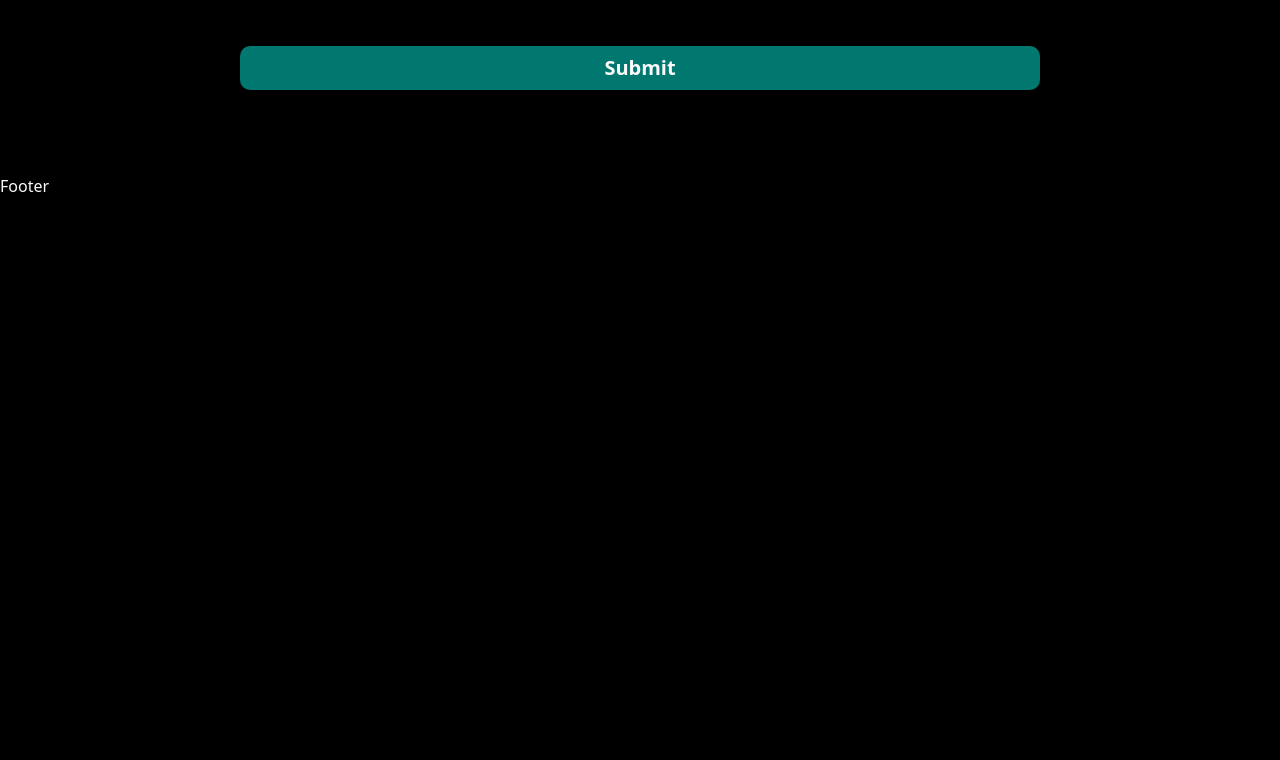
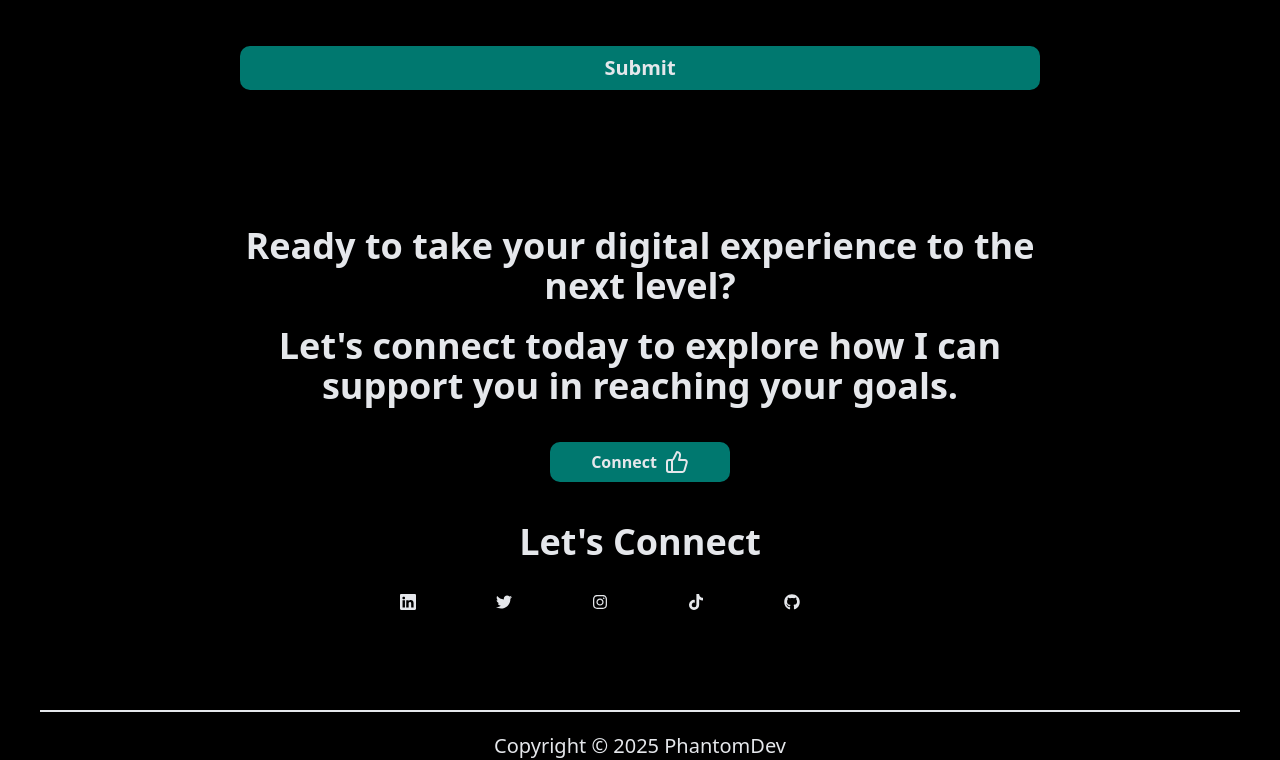
Before and after one commit to OlajuwonX/PDPortfolio, a React (Vite) app: page /contact in a window 1280 px wide. Shown: the part 734-1494 px from the top of the page. Before the commit the page ends 932 px from the top, so only its background shows below. Built offline with nearby package versions, Linux system fonts and the light colour scheme.

Commit message:
footer done

```diff
--- a/src/components/footer.tsx
+++ b/src/components/footer.tsx
@@ -1,7 +1,92 @@
+import {useNavigate} from "react-router-dom";
+import {ThumbsUp} from "lucide-react";
+import {BsLinkedin} from "react-icons/bs";
+import {FaGithub, FaInstagram, FaTiktok, FaTwitter} from "react-icons/fa6";
+import ScrollReveal from "./ui/scrollreveal";
 
 const Footer = () => {
+
+    const navigate = useNavigate();
+
     return (
-        <div className="mt-6">Footer</div>
+        <footer className="flex flex-col w-full text-center item-center justify-center gap-5 mt-8 pt-8 px-5 md:pt-10 md:px-12 lg:px-10 lg:pt-13 text-gray-800 dark:text-gray-200">
+            <ScrollReveal delay={0.1}>
+                <p className="text-2xl md:text-3xl text-center flex-wrap lg:text-4xl font-semibold lg:font-bold md:px-30 lg:px-50">Ready to take your digital experience to the next level?</p>
+            </ScrollReveal>
+            <ScrollReveal delay={0.2}>
+                <p className="text-2xl md:text-3xl  text-center flex-wrap lg:text-4xl font-semibold lg:font-bold md:px-30 lg:px-50">Let's connect today to explore how I can support you in reaching your goals.</p>
+            </ScrollReveal>
+
+            <ScrollReveal delay={0.3}>
+                <div className="flex flex-col items-center justify-center w-full mt-4">
+                    <button
+                        className="px-8 py-2 flex flex-row gap-2 text-center item-center justify-center rounded-lg w-[180px] bg-teal-700 font-semibold hover:bg-teal-600 hover:scale-110 cursor-pointer transition-all"
+                        onClick={() => navigate("/contact")}
+                    >
+                        <p className="text-center">Connect</p>
+                        <span> <ThumbsUp className="size-6" /></span>
+                    </button>
+                </div>
+            </ScrollReveal>
+
+            {/*Socials*/}
+            <div className="flex flex-col w-full text-center item-center justify-center gap-6 md:gap-8 lg:gap-8 mt-3 md:mt-5 lg:mt-5">
+                <ScrollReveal delay={0.4}>
+                    <p className="text-2xl md:text-3xl lg:text-4xl font-semibold">Let's Connect</p>
+                </ScrollReveal>
+                <ScrollReveal delay={0.5}>
+                <div className="flex flex-row text-center item-center justify-center w-full">
+                        <a
+                            className="size-14 md:size-18 lg:size-24 transition-all hover:scale-105 hover:text-teal-500 cursor-pointer"
+                            href="https://www.linkedin.com/in/olasimbo-olajuwon-b986b7230/"
+                            target="_blank"
+                            rel="noreferrer"
+                        >
+                            <BsLinkedin />
+                        </a>
+                        <a
+                            className="size-14 md:size-18 lg:size-24 transition-all hover:scale-105 hover:text-green-700 cursor-pointer"
+                            href="https://x.com/PhantomXDev"
+                            target="_blank"
+                            rel="noreferrer"
+                        >
+                            <FaTwitter />
+                        </a>
+                        <a
+                            className="size-14 md:size-18 lg:size-24 transition-all hover:scale-105 hover:text-green-700 cursor-pointer"
+                            href="https://www.instagram.com/yung_in?igsh=cXNjZGFueGUzaDBk&utm_source=qr"
+                            target="_blank"
+                            rel="noreferrer"
+                        >
+                            <FaInstagram />
+                        </a>
+                        <a
+                            className="size-14 md:size-18 lg:size-24 transition-all hover:scale-105 hover:text-green-700 cursor-pointer"
+                            href="https://www.tiktok.com/@olajuwonx15?_t=ZS-8zqvw3thoy8&_r=1"
+                            target="_blank"
+                            rel="noreferrer"
+                        >
+                            <FaTiktok />
+                        </a>
+                        <a
+                            className="size-14 md:size-18 lg:size-24 transition-all hover:scale-110 hover:text-green-700 cursor-pointer"
+                            href="https://github.com/OlajuwonX"
+                            target="_blank"
+                            rel="noreferrer"
+                        >
+                            <FaGithub />
+                        </a>
+                </div>
+                </ScrollReveal>
+            </div>
+        {/*    CopyRight*/}
+            <ScrollReveal delay={1}>
+                <hr className="border border-black dark:border-gray-200"/>
+            </ScrollReveal>
+            <ScrollReveal delay={1.1}>
+                <p className="text-[15px] md:text-xl lg:text-xl">Copyright © 2025 PhantomDev</p>
+            </ScrollReveal>
+        </footer>
     )
 }
 export default Footer
--- a/src/components/socials.tsx
+++ b/src/components/socials.tsx
@@ -7,7 +7,7 @@ const Socials = () => {
             <p className="text-xl font-semibold">Let's Connect</p>
             <div className="flex flex-row items-center gap-3">
                 <a
-                    className="size-9 transition-all hover:scale-105 hover:text-green-700 cursor-pointer"
+                    className="size-10 transition-all hover:scale-105 hover:text-green-700 cursor-pointer"
                     href="https://www.linkedin.com/in/olasimbo-olajuwon-b986b7230/"
                     target="_blank"
                     rel="noreferrer"
@@ -15,7 +15,7 @@ const Socials = () => {
                     <BsLinkedin />
                 </a>
                 <a
-                    className="size-9 transition-all hover:scale-105 hover:text-green-700 cursor-pointer"
+                    className="size-10 transition-all hover:scale-105 hover:text-green-700 cursor-pointer"
                     href="https://x.com/PhantomXDev"
                     target="_blank"
                     rel="noreferrer"
@@ -23,7 +23,7 @@ const Socials = () => {
                     <FaTwitter />
                 </a>
                 <a
-                    className="size-9 transition-all hover:scale-105 hover:text-green-700 cursor-pointer"
+                    className="size-10 transition-all hover:scale-105 hover:text-green-700 cursor-pointer"
                     href="https://www.instagram.com/yung_in?igsh=cXNjZGFueGUzaDBk&utm_source=qr"
                     target="_blank"
                     rel="noreferrer"
@@ -31,7 +31,7 @@ const Socials = () => {
                     <FaInstagram />
                 </a>
                 <a
-                    className="size-9 transition-all hover:scale-105 hover:text-green-700 cursor-pointer"
+                    className="size-10 transition-all hover:scale-105 hover:text-green-700 cursor-pointer"
                     href="https://www.tiktok.com/@olajuwonx15?_t=ZS-8zqvw3thoy8&_r=1"
                     target="_blank"
                     rel="noreferrer"
@@ -39,7 +39,7 @@ const Socials = () => {
                     <FaTiktok />
                 </a>
                 <a
-                    className="size-9 transition-all hover:scale-110 hover:text-green-700 cursor-pointer"
+                    className="size-10 transition-all hover:scale-110 hover:text-green-700 cursor-pointer"
                     href="https://github.com/OlajuwonX"
                     target="_blank"
                     rel="noreferrer"
--- a/src/pages/about.tsx
+++ b/src/pages/about.tsx
@@ -3,7 +3,7 @@ import ScrollReveal from "../components/ui/scrollreveal";
 
 const About = () => {
     return (
-        <div className="py-10 px-4 lg:px-15 lg:py-15">
+        <div className="py-10 px-4 lg:px-15 lg:py-15 text-gray-800 dark:text-gray-200">
             <ScrollReveal delay={0.1}>
                 <p className="text-2xl md:text-3xl lg:text-3xl font-bold pb-5 md:pb-7 lg:pb-7">From Blueprints to Codeprints</p>
             </ScrollReveal>
--- a/src/pages/contact.tsx
+++ b/src/pages/contact.tsx
@@ -49,7 +49,7 @@ const Contact = () => {
     };
 
     return (
-        <div className="flex flex-col gap-5 mb-8 py-8 px-5 md:py-10 md:px-12 lg:px-10 lg:py-13">
+        <div className="flex flex-col gap-5 mb-8 py-8 px-5 md:py-10 md:px-12 lg:px-10 lg:py-13 text-gray-800 dark:text-gray-200">
             <ScrollReveal delay={0.1}>
                 <h1 className="uppercase font-semibold md:font-bold lg:font-bold text-center text-2xl md:text-3xl lg:text-3xl -tracking-tight">Contact Me</h1>
             </ScrollReveal>
@@ -57,7 +57,7 @@ const Contact = () => {
                 <p className="text-center text-[15px] md:text-xl lg:text-xl md:px-20 lg:px-25 mb-5">Kindly fill in the form below, your response will be forwarded directly to my email, I'd love to hear from you.</p>
             </ScrollReveal>
             {isAnimating && (
-                <div className="absolute inset-0 justify-center items-center pointer-events-none">
+                <div className="absolute inset-0 justify-center item-center pointer-events-none">
                     <Lottie
                         animationData={animationData}
                         loop={false}
--- a/src/pages/projects.tsx
+++ b/src/pages/projects.tsx
@@ -4,7 +4,7 @@ import {ProjectData} from "../data/data";
 
 const Projects = () => {
     return (
-        <div className="container mx-auto px-5 py-8 md:py-10 md:px-6 lg:py-10 lg:px-15 mb-8">
+        <div className="container mx-auto px-5 py-8 md:py-10 md:px-6 lg:py-10 lg:px-15 mb-8 text-gray-800 dark:text-gray-200">
             <ScrollReveal delay={0.1}>
                 <h2 className="text-2xl md:text-3xl lg:text-3xl uppercase font-bold text-center mb-8">My Projects</h2>
             </ScrollReveal>
```
